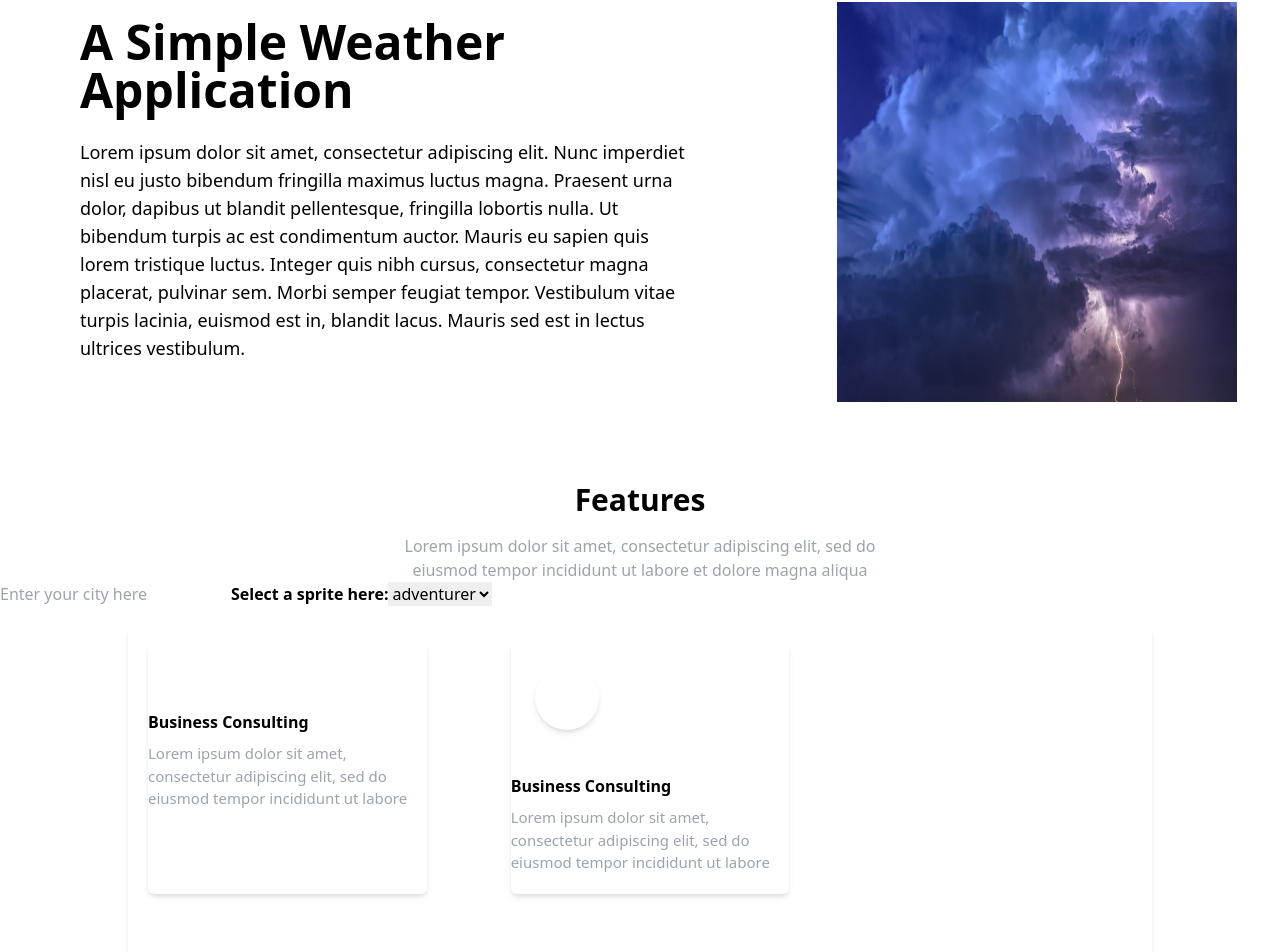
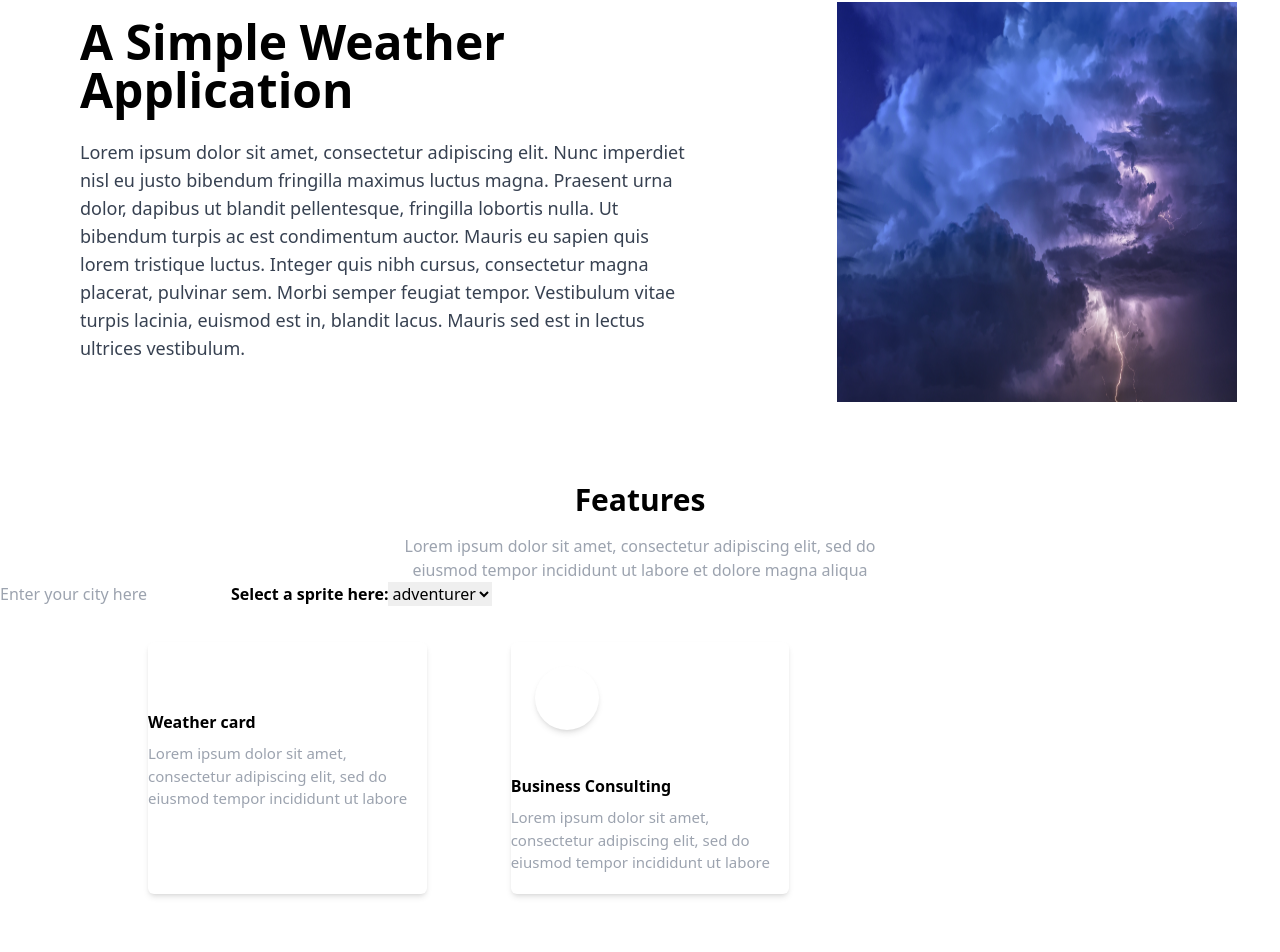
Before and after one commit to 6-afrika/mini_project_3_team_3, a Next.js app: page / in a window 1280 px wide. Shown: the part 158-1110 px from the top of the page. Built offline with nearby package versions, Linux system fonts and the light colour scheme.

Commit message:
Modified Features

```diff
--- a/components/Features.jsx
+++ b/components/Features.jsx
@@ -58,14 +58,14 @@ const Features = () => {
                 </select>
             </div>
 
-            <div className="container shadow-md rounded-md mb-25 mt-5 mx-auto grid grid-cols-1 md:grid-cols-2 lg:grid-cols-3 gap-16 max-w-screen-lg ">
+            <div className="container mb-25 mt-5 mx-auto grid grid-cols-1 md:grid-cols-2 lg:grid-cols-3 gap-16 max-w-screen-lg ">
 
                 <div className="flex flex-col ml-5 mt-4 rounded-md shadow-md bg-white lg:mb-16">
                     <div className="p-6 flex flex-col">
 
 
                     </div>
-                    <h3 className="mt-5 mb-2 text-[16px] font-semibold">Business Consulting</h3>
+                    <h3 className="mt-5 mb-2 text-[16px] font-semibold">Weather card</h3>
                     <p className="mb-5 text-gray-400 font-light text-[15px]">Lorem ipsum dolor sit amet, consectetur adipiscing elit, sed do eiusmod tempor incididunt ut labore</p>
 
                 </div>
--- a/components/Hero.jsx
+++ b/components/Hero.jsx
@@ -10,7 +10,7 @@ const Hero = () => {
                     <h2 class="text-bookmark-blue text-3xl md:text-4 lg:text-5xl text-center lg:text-left mb-6">
                         A Simple Weather Application
                     </h2>
-                    <p class="text-bookmark-grey text-lg text-center lg:text-left mb-6">
+                    <p class="text-gray-700 text-lg text-center lg:text-left mb-6">
                         Lorem ipsum dolor sit amet, consectetur adipiscing elit. Nunc imperdiet nisl eu justo bibendum fringilla maximus luctus magna. Praesent urna dolor, dapibus ut blandit pellentesque, fringilla lobortis nulla. Ut bibendum turpis ac est condimentum auctor. Mauris eu sapien quis lorem tristique luctus. Integer quis nibh cursus, consectetur magna placerat, pulvinar sem. Morbi semper feugiat tempor. Vestibulum vitae turpis lacinia, euismod est in, blandit lacus. Mauris sed est in lectus ultrices vestibulum.
 
                     </p>
```
